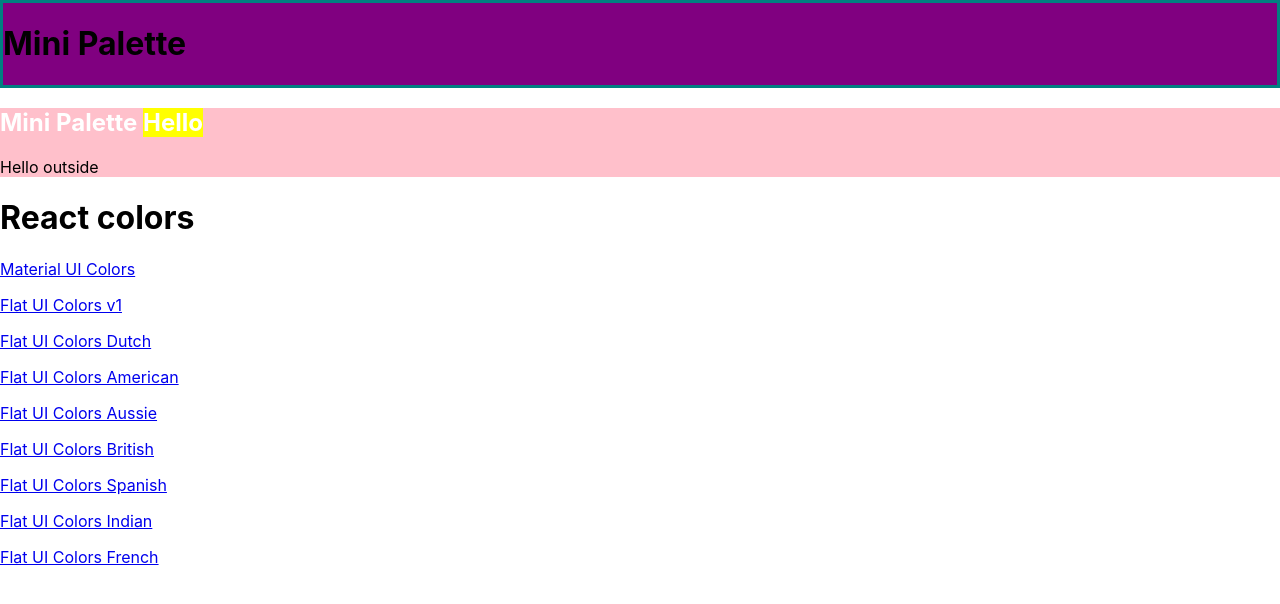
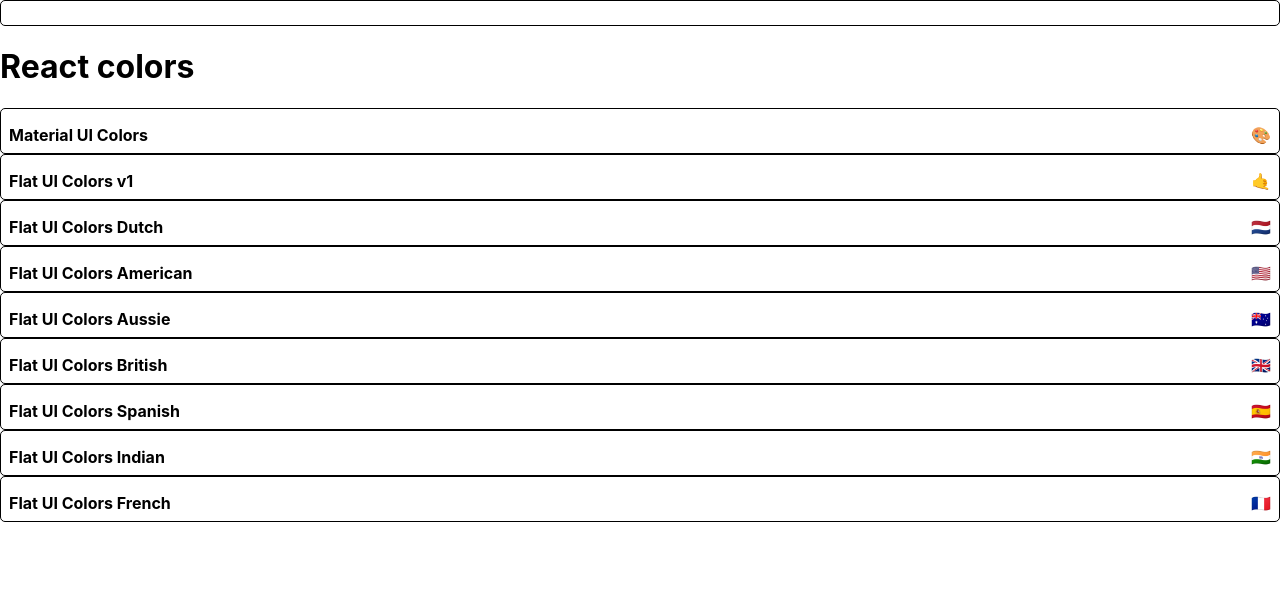
Before and after one commit to partyVic/colors-app, a React (Create React App) app: page / in a window 1280 px wide. Shown: the top 604 px of the page. Built offline with nearby package versions, Linux system fonts and the light colour scheme.

Commit message:
Start styling MiniPalette

```diff
--- a/src/MiniPalette.js
+++ b/src/MiniPalette.js
@@ -1,35 +1,43 @@
 import { Box } from "@mui/system"
 
-const main = {
-    backgroundColor: "Purple",
-    border: "3px solid teal",
+const root = {
+    bgColor: "white",
+    border: "1px solid black",
+    borderRadius: "5px",
+    padding: "0.5rem",
+    position: "relative",
+    overflow: "hidden",
+    "&:hover": {
+        cursor: "pointer"
+    }
+}
+const colors = {
+    bgColor: "grey",
+}
+const title = {
+    display: "flex",
+    justifyContent: "space-between",
+    alignItems: "center",
+    margin: "0",
+    color: "black",
+    paddingTop: "0.5rem",
+    fontSize: "1rem",
+    position: "relative"
+}
+const spanEmoji = {
+    marginLeft: "0.5rem",
+    fontSize: "1.5rem"
 }
 
-const secondary = {
-    backgroundColor: "Pink",
-    "& h1": {
-        color: "white",
-        "& span": {
-            backgroundColor: "yellow"
-        }
-    }
-}
-
-function MiniPalette() {
+function MiniPalette(props) {
+    const { paletteName, emoji } = props
     return (
-        <>
-            <Box sx={main}>
-                <div>
-                    <h1>Mini Palette</h1>
-                </div>
+        <Box sx={root}>
+            <Box sx={colors} />
+            <Box sx={title} component="h5">
+                {paletteName} <Box component="span" style={{ spanEmoji }}>{emoji}</Box>
             </Box>
-            <Box sx={secondary}>
-                <section>
-                    <h1>Mini Palette <span>Hello</span></h1>
-                </section>
-                <span>Hello outside</span>
-            </Box >
-        </>
+        </Box>
     )
 }
 
--- a/src/PaletteList.js
+++ b/src/PaletteList.js
@@ -8,9 +8,7 @@
             <MiniPalette />
             <h1>React colors</h1>
             {palettes.map(palette => (
-                <p key={palette.id}>
-                    <Link to={`/palette/${palette.id}`}>{palette.paletteName}</Link>
-                </p>
+                <MiniPalette {...palette} key={palette.id} />
             ))}
         </div>
     )
```
